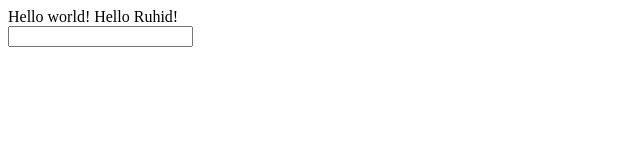
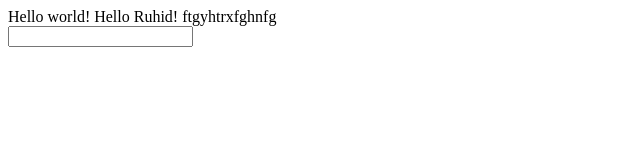
Before and after one commit to MAHIRHASANLI/code-smiths-front, a plain HTML site: page index.html in a window 1280 px wide. Shown: the whole page, without its empty margins (0-640 px from the left). Drawn offline with Linux system fonts and the light colour scheme.

Commit message:
qsdjajdnj

```diff
--- a/index.html
+++ b/index.html
@@ -16,6 +16,7 @@
 <body>
     Hello world!
     Hello Ruhid!
+    ftgyhtrxfghnfg
 <form action="">
     <input type="text">
 </form>
```
